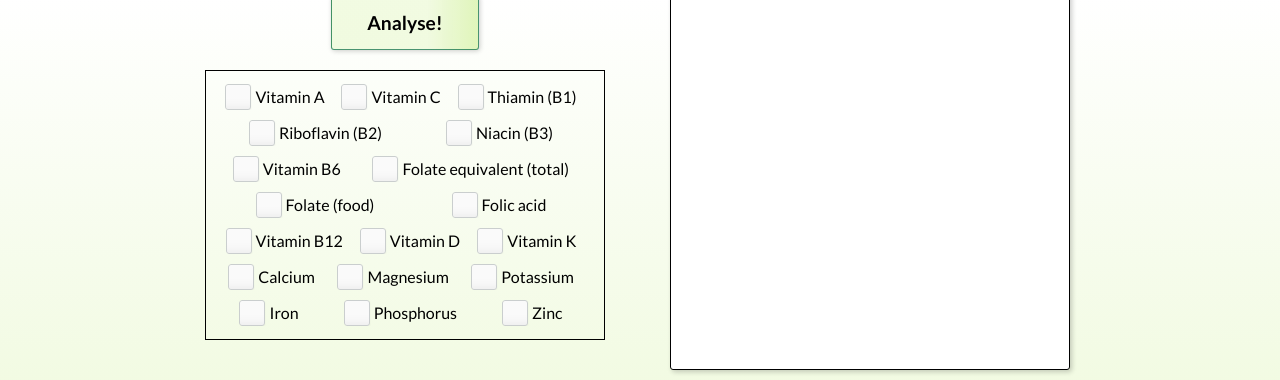
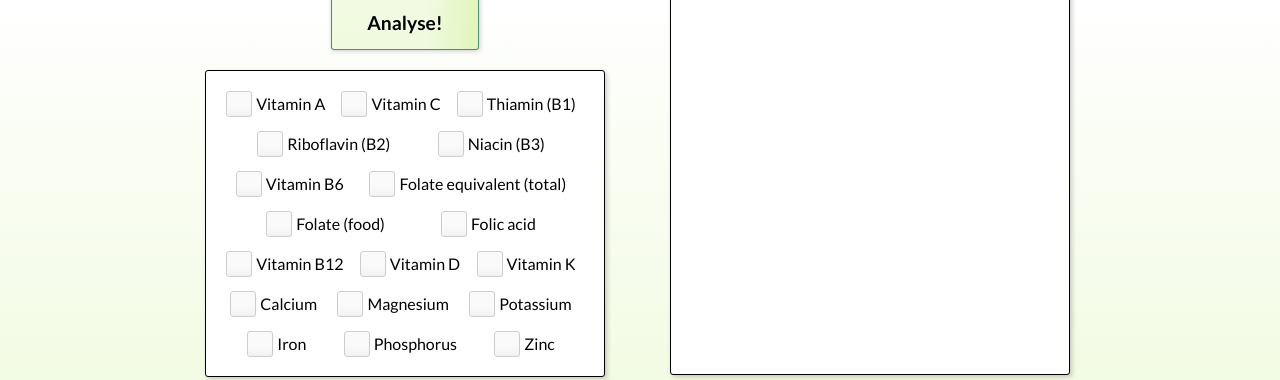
Before and after one commit to TZ-fn/NutritiGuide, a React (Create React App) app: page / in a window 1280 px wide. Shown: the part 535-915 px from the top of the page. Built offline with nearby package versions, Linux system fonts and the light colour scheme; no server answers.

Commit message:
Improve the styling

```diff
--- a/src/components/Main/AnalysisOptions/AnalysisOptions.jsx
+++ b/src/components/Main/AnalysisOptions/AnalysisOptions.jsx
@@ -7,11 +7,14 @@ const StyledContainer = styled.div`
   flex-direction: row;
   flex-wrap: wrap;
   align-items: center;
-  justify-content: center;
+  justify-content: space-evenly;
   min-width: 328px;
   max-width: 400px;
-  padding: 8px 15px;
+  padding: 0.8rem 1rem;
   border: 1px solid black;
+  border-radius: 3px;
+  box-shadow: hsla(0, 0%, 0%, 0.2) 2px 2px 5px;
+  background-color: white;
 
   @media (min-width: 1200px) {
     & {
@@ -20,17 +23,8 @@ const StyledContainer = styled.div`
   }
 `;
 
-const StyleInnerContainer = styled.div`
-  display: flex;
-  flex-direction: row;
-  flex-wrap: wrap;
-  align-items: center;
-  justify-content: space-around;
-`;
-
 const AnalysisOptions = () => (
   <StyledContainer>
-    <StyleInnerContainer id='vitamins'>
     <Checkbox name='Vitamin A' id='VITA_RAE' />
     <Checkbox name='Vitamin C' id='VITC' />
     <Checkbox name='Thiamin (B1)' id='THIA' />
@@ -43,15 +37,12 @@ const AnalysisOptions = () => (
     <Checkbox name='Vitamin B12' id='VITB12' />
     <Checkbox name='Vitamin D' id='VITD' />
     <Checkbox name='Vitamin K' id='VITK1' />
-    </StyleInnerContainer>
-    <StyleInnerContainer id='microelements'>
     <Checkbox name='Calcium' id='CA' />
     <Checkbox name='Magnesium' id='MG' />
     <Checkbox name='Potassium' id='K' />
     <Checkbox name='Iron' id='FE' />
     <Checkbox name='Phosphorus' id='P' />
     <Checkbox name='Zinc' id='ZN' />
-    </StyleInnerContainer>
   </StyledContainer>
 );
 
--- a/src/components/Main/AnalysisResults/AnalysisResults.jsx
+++ b/src/components/Main/AnalysisResults/AnalysisResults.jsx
@@ -9,7 +9,7 @@ import ResultsTable from './ResultsTable/ResultsTable';
 const StyledWrapper = styled.section`
   min-width: 330px;
   max-width: 400px;
-  min-height: 630px;
+  min-height: 635px;
   height: max-content;
   margin: 10px 35px;
   padding: 0 20px;
--- a/src/components/common/Checkbox.jsx
+++ b/src/components/common/Checkbox.jsx
@@ -52,7 +52,7 @@ const StyleInnerContainer = styled.div`
   border-radius: 3px;
   overflow: hidden;
   width: max-content;
-  margin: 5px 3px;
+  margin: 7px 4px;
 
   & input[type='checkbox']:checked + label {
     color: white;
```
Lines whose indentation alone changed are shown as unchanged.
